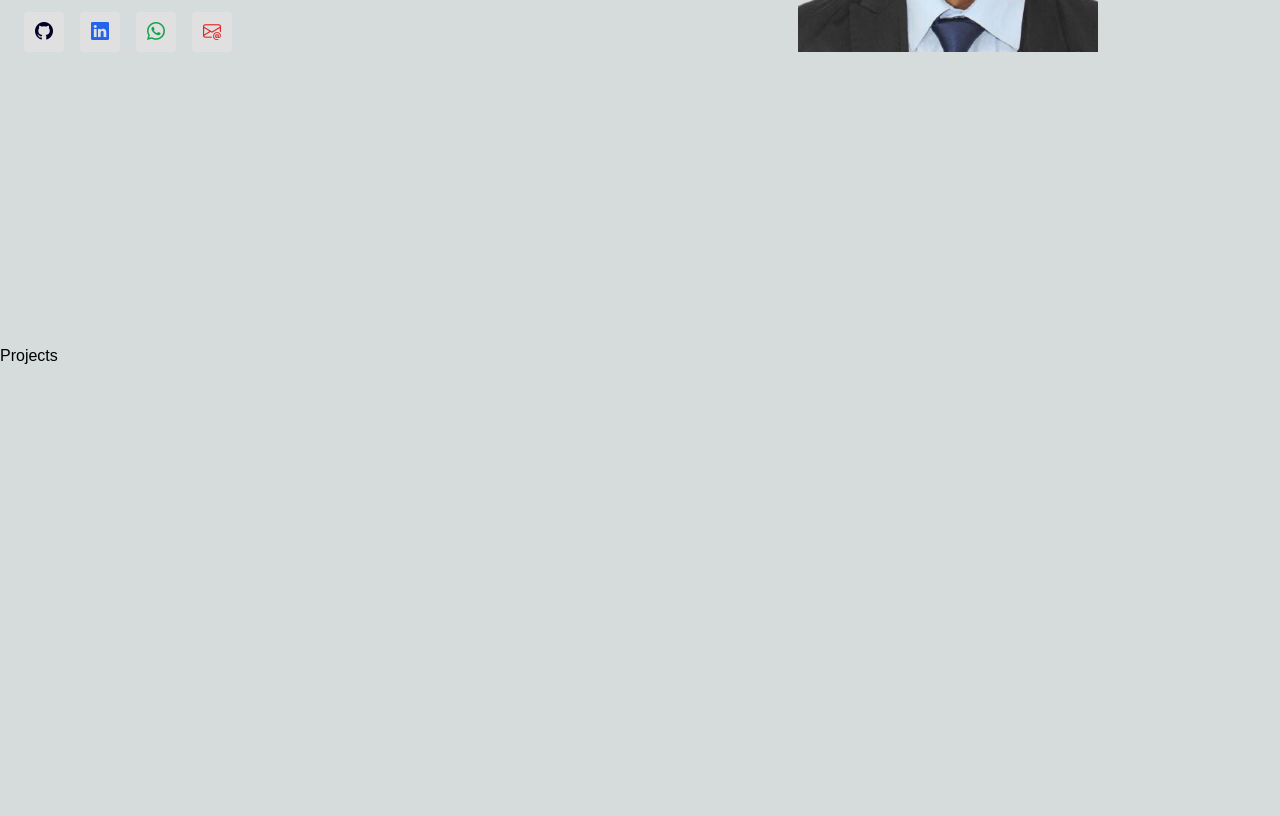
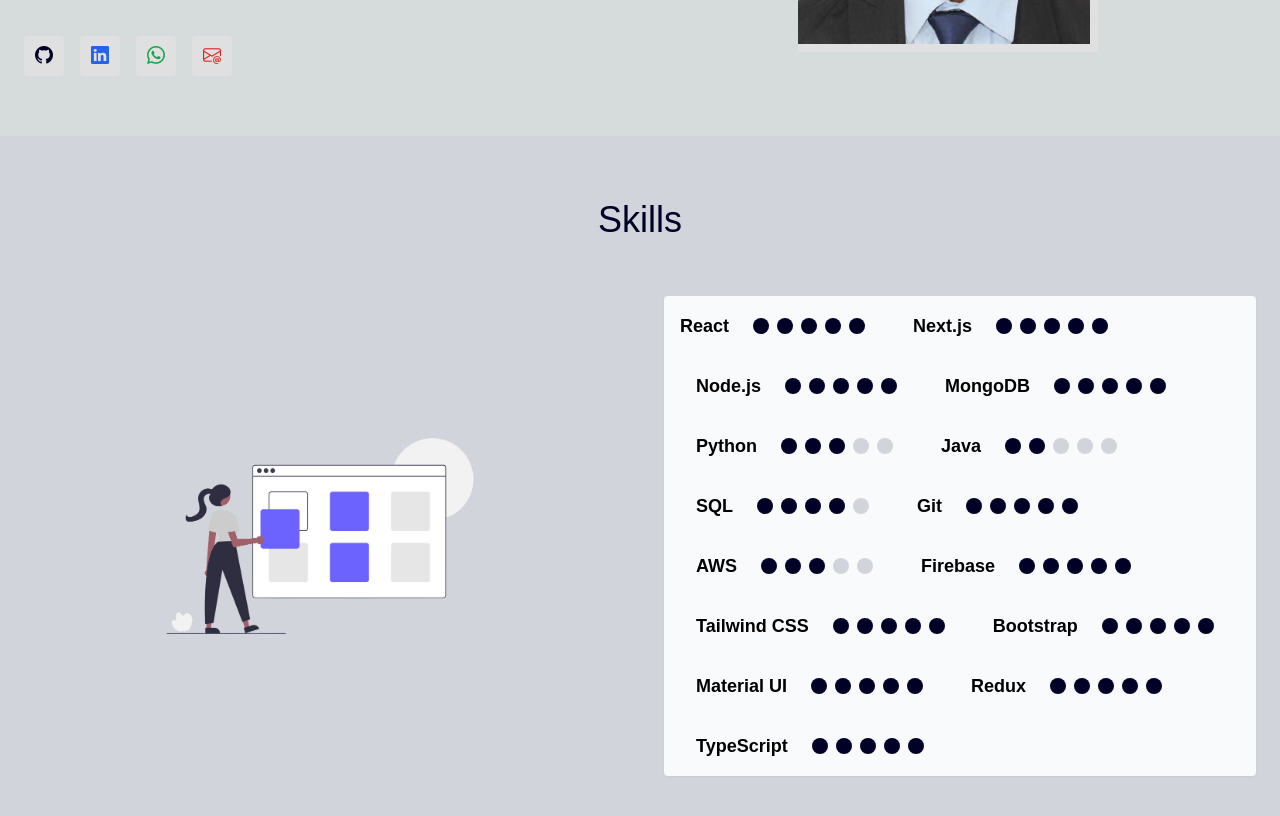
Before and after one commit to njoromyke/my-portfolio, a Next.js app: page / in a window 1280 px wide. Shown: the part 440-1256 px from the top of the page. Before the commit the page ends 808 px from the top, so only its background shows below. Built offline with nearby package versions, Linux system fonts and the light colour scheme.

Commit message:
added skills section

```diff
--- a/components/hero/hero.tsx
+++ b/components/hero/hero.tsx
@@ -5,10 +5,10 @@
 
 const Hero = () => {
   return (
-    <div className=" h-[89vh] text-secondary mx-auto p-6">
-      <div className="flex mt-24">
-        <div className="w-1/2 flex justify-between flex-col">
-          <h1 className="text-7xl font-bold mb-4">
+    <div className=" h-[90-vh] text-secondary mx-auto p-6 mb-9">
+      <div className="flex mt-24  flex-col-reverse lg:flex-row">
+        <div className="w-full flex justify-center flex-col lg:w-1/2 lg:justify-between">
+          <h1 className="text-2xl font-bold mb-4 md:text-6xl lg:text-7xl">
             Hey, I'm <span className="text-gray-300">Michael Njoroge</span>
           </h1>
           <h2 className="text-lg">
@@ -45,8 +45,8 @@
             </Link>
           </div>
         </div>
-        <div className="w-1/2 flex justify-center items-center">
-          <Image src={"/mike.png"} width={300} height={300} alt="Mike" />
+        <div className="w-full flex justify-center items-center mb-6 relative lg:w-1/2">
+          <Image src={"/mike.png"} width={300} height={300} alt="Mike" className="border-r-8 border-b-8 border-secondary" />
         </div>
       </div>
     </div>
--- a/components/projects/projects.tsx
+++ b/components/projects/projects.tsx
@@ -1,7 +1,7 @@
 import React from "react";
 
 const Projects = () => {
-  return <div>Projects</div>;
+  return <div className="py-40 text-secondary">Projects</div>;
 };
 
 export default Projects;
--- a/components/sidebar/sidebar.tsx
+++ b/components/sidebar/sidebar.tsx
@@ -29,9 +29,8 @@
         <Link href="/" className="">
           Home
         </Link>
-        <Link href="/#about">About</Link>
+        <Link href="/#skills">Skills</Link>
         <Link href="/#projects">Projects</Link>
-        <Link href="/#skills">Skills</Link>
         <Link href="/#resume">Download Resume</Link>
       </div>
       <div
--- /dev/null
+++ b/components/skills/skill.tsx
@@ -0,0 +1,29 @@
+import React from "react";
+
+interface SkillProps {
+  name: string;
+  level: number;
+}
+
+const Skill = ({ level, name }: SkillProps) => {
+  return (
+    <div className="flex justify-between items-center p-4 space-x-6">
+      <h3 className="text-lg font-bold">{name}</h3>
+      <div className="flex space-x-2">
+        {Array.from({ length: level }, (_, i) => (
+          <>
+            <div key={i} className="w-4 h-4 bg-primary rounded-full"></div>
+          </>
+        ))}
+        {Array.from({ length: 5 - level }, (_, i) => (
+            <>
+                <div key={i} className="w-4 h-4 bg-gray-300 rounded-full"></div>
+            </>
+        ))}
+
+      </div>
+    </div>
+  );
+};
+
+export default Skill;
--- /dev/null
+++ b/components/skills/skills.tsx
@@ -0,0 +1,27 @@
+import { skills } from "@/helpers/constants";
+import Image from "next/image";
+import React from "react";
+import Skill from "./skill";
+
+const Skills = () => {
+  return (
+    <div className="bg-gray-300 w-full py-16">
+      <h2 className="text-4xl text-center mb-8 text-primary">Skills</h2>
+
+      <div className="flex justify-center items-center flex-col-reverse lg:flex-row">
+        <div className="w-full flex justify-center items-center lg:p-6 lg:w-1/2">
+          <Image src={"/skill-1.png"} width={400} height={400} alt="Skills" />
+        </div>
+        <div className="w-full lg:p-6 lg:w-1/2">
+          <div className="flex flex-row flex-wrap justify-start space-x-4 bg-slate-50 rounded shadow-sm">
+            {skills.map((skill) => (
+              <Skill key={skill.name} level={skill.level} name={skill.name} />
+            ))}
+          </div>
+        </div>
+      </div>
+    </div>
+  );
+};
+
+export default Skills;
--- /dev/null
+++ b/helpers/constants.ts
@@ -0,0 +1,63 @@
+export const skills = [
+  {
+    name: "React",
+    level: 5,
+  },
+  {
+    name: "Next.js",
+    level: 5,
+  },
+  {
+    name: "Node.js",
+    level: 5,
+  },
+  {
+    name: "MongoDB",
+
+    level: 5,
+  },
+  {
+    name: "Python",
+    level: 3,
+  },
+  {
+    name: "Java",
+    level: 2,
+  },
+  {
+    name: "SQL",
+    level: 4,
+  },
+  {
+    name: "Git",
+    level: 5,
+  },
+  {
+    name: "AWS",
+    level: 3,
+  },
+  {
+    name: "Firebase",
+    level: 5,
+  },
+  {
+    name: "Tailwind CSS",
+    level: 5,
+  },
+  {
+    name: "Bootstrap",
+    level: 5,
+  },
+  {
+    name: "Material UI",
+    level: 5,
+  },
+  {
+    name: "Redux",
+    level: 5,
+  },
+  {
+    name: "TypeScript",
+    level: 5,
+  },
+];
--- a/pages/index.tsx
+++ b/pages/index.tsx
@@ -1,11 +1,13 @@
 import Projects from "@/components/projects/projects";
 import React from "react";
 import Hero from "@/components/hero/hero";
+import Skills from "@/components/skills/skills";
 
 const Home = () => {
   return (
     <>
-      <Hero/>
+      <Hero />
+      <Skills />
       <Projects />
     </>
   );
```
Also changed, not shown: public/skill-1.png (added).
